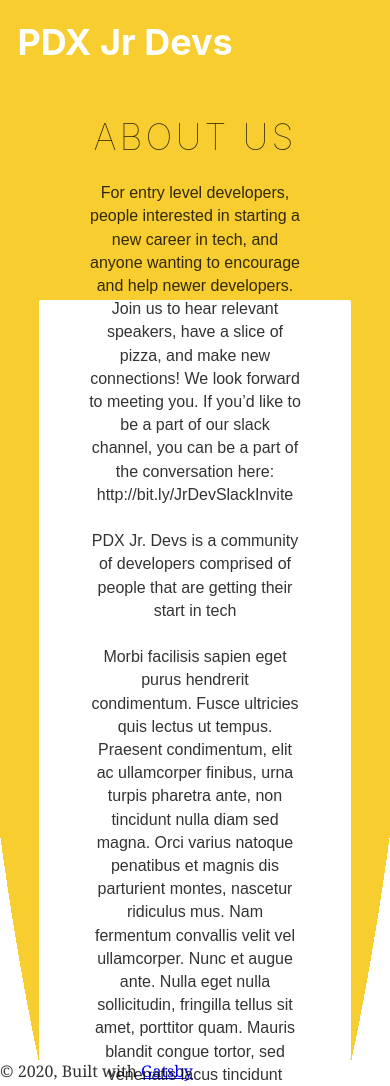
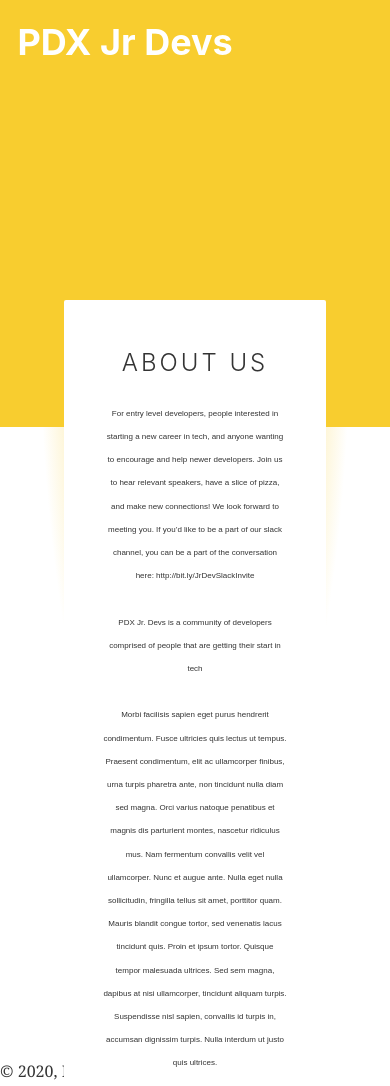
Before and after one commit to Portland-JR-Devs/jr-dev-site2020, a Gatsby site: page / in a window 390 px wide. Shown: the top 1086 px of the page. Built offline with nearby package versions, Linux system fonts and the light colour scheme; Gatsby itself is replaced by a stand-in of ours.

Commit message:
Reshape blush effect and make it responsive.

```diff
--- a/src/components/about/about.scss
+++ b/src/components/about/about.scss
@@ -4,42 +4,39 @@
   width: 100vw;
   height: 90vh;
   margin: 0;
-  // z-index: -1;
 }
 .solid-background-container {
-  width: 100%;
-  height: 20vh;
-  // margin: auto;
+  height: 15vh;
+  margin: auto;
   background-color: #f8cd2f;
 }
 .blush-background-container {
   margin: 0 auto;
   height: 100%;
   width: 100%;
-  background: radial-gradient(at 50% -50%, #f8cd2f 250px, #fff 75%, #fff 50%);
+  background: radial-gradient(ellipse at top, #f8cd2f, #f8cd2f 15%, #fff 40vw);
 }
 
 .about-container {
-  position: absolute;
-  top: 0;
-  left: 10vw;
   display: flex;
   flex-direction: column;
   justify-content: center;
   align-items: center;
-  width: 80%;
-  height: 100%;
-  margin: auto;
-  padding: 100px 50px 0;
+  width: 67vw;
+  margin: 0 auto;
+  padding: 10%;
   text-align: center;
   background-color: #fff;
   border-radius: 2px;
   font-family: Arial, Helvetica, sans-serif;
+  font-size: 0.5rem;
 }
 
 #about-us-header {
   letter-spacing: 3px;
-  font-weight: 100;
+  line-height: normal;
+  font-weight: 300;
+  font-size: 1.5rem;
 }
 
 // Media Queries
```
